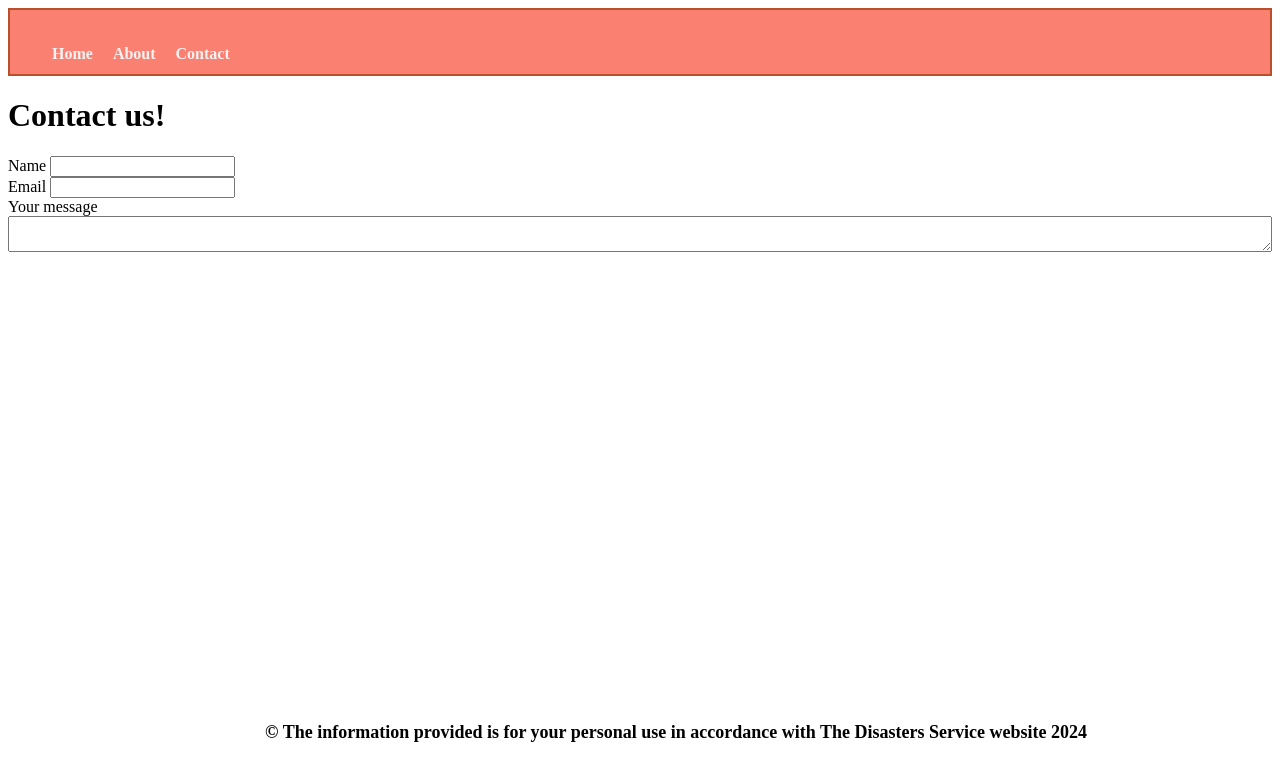
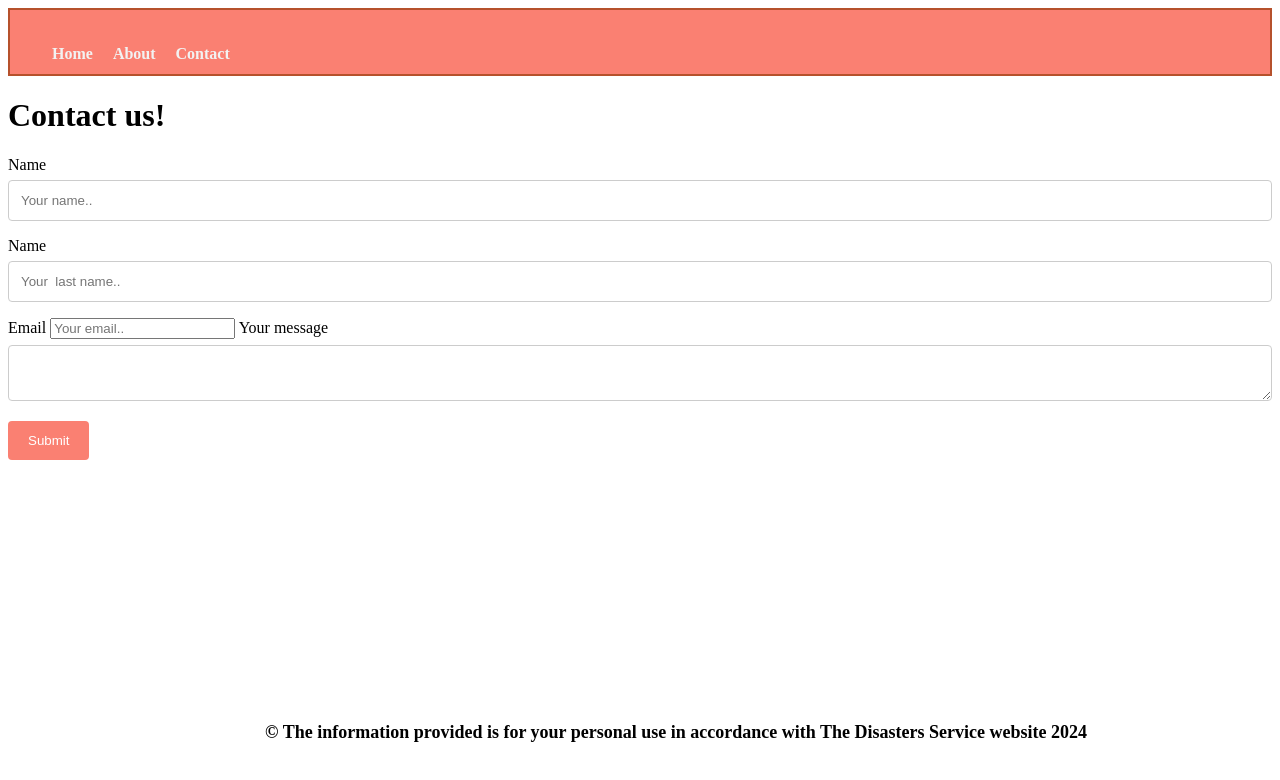
Before and after one commit to BIT-Studio-3/group-project-25-1-scade, a SvelteKit app in the folder disaster/disaster/: page /contact in a window 1280 px wide. Shown: the top 780 px of the page. Built offline with nearby package versions, Linux system fonts and the light colour scheme.

Commit message:
submit added

```diff
--- a/disaster/disaster/src/routes/contact/+page.svelte
+++ b/disaster/disaster/src/routes/contact/+page.svelte
@@ -1,4 +1,5 @@
 
+<!--Contact page-->
 <script>
     import Header from '$lib/Header.svelte';
     import Footer from '$lib/Footer.svelte'
@@ -8,21 +9,54 @@
 <Header headingTitle="Contact us!" />
 
 <form action="">
-    <label for="name">Name
-        <input type="text" id="name">
+    <label for="First name">Name
+        <input type="text" id="fname" placeholder="Your name..">
     </label>
+
+    <label for="Last name">Name
+        <input type="text" id="lname" placeholder="Your  last name..">
+    </label>
+
     <label for="email">Email
-        <input type="email" id="email">
+        <input type="email" id="email" placeholder="Your email..">
     </label>
+
     <label for="message">Your message</label>
-    <textarea name="message" id="meddage"></textarea>
+    <textarea name="message" id="message"></textarea>
+
+    <input type="submit" value = "Submit">
 </form>
 
 <Footer year={2024} />
 
 <style>
-    form {
+ /*   form {
         display: flex;
         flex-direction: column;
-    }
+    }*/
+
+    input[type=text], textarea {
+  width: 100%;
+  padding: 12px;
+  border: 1px solid #ccc;
+  border-radius: 4px;
+  box-sizing: border-box;
+  margin-top: 6px;
+  margin-bottom: 16px;
+  resize: vertical;
+}
+
+input[type=submit] {
+  background-color:salmon;
+  color: white;
+  padding: 12px 20px;
+  border: none;
+  border-radius: 4px;
+  cursor: pointer;
+}
+
+input[type=submit]:hover {
+  background-color: salmon;
+}
+
 </style>
```
